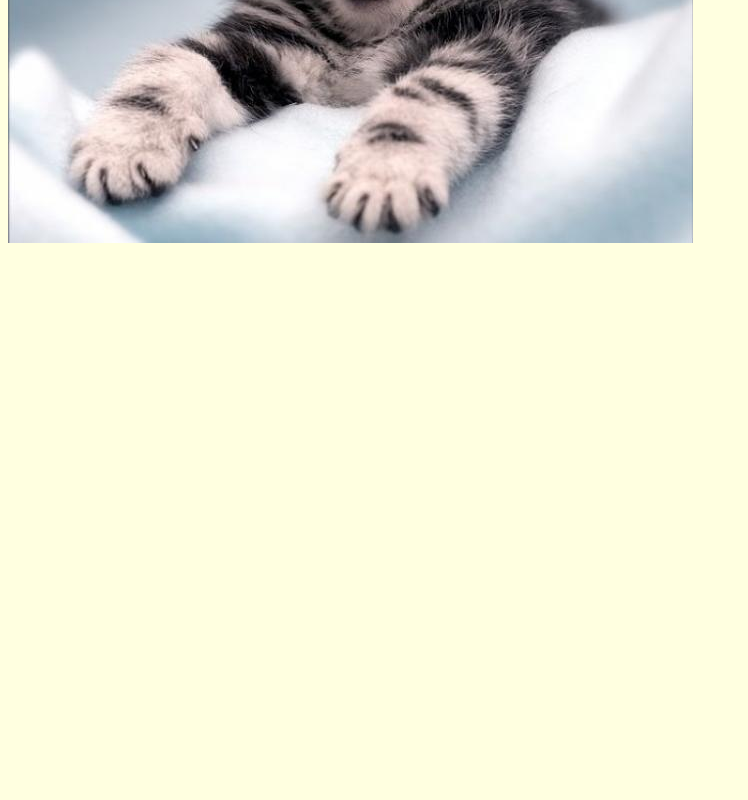
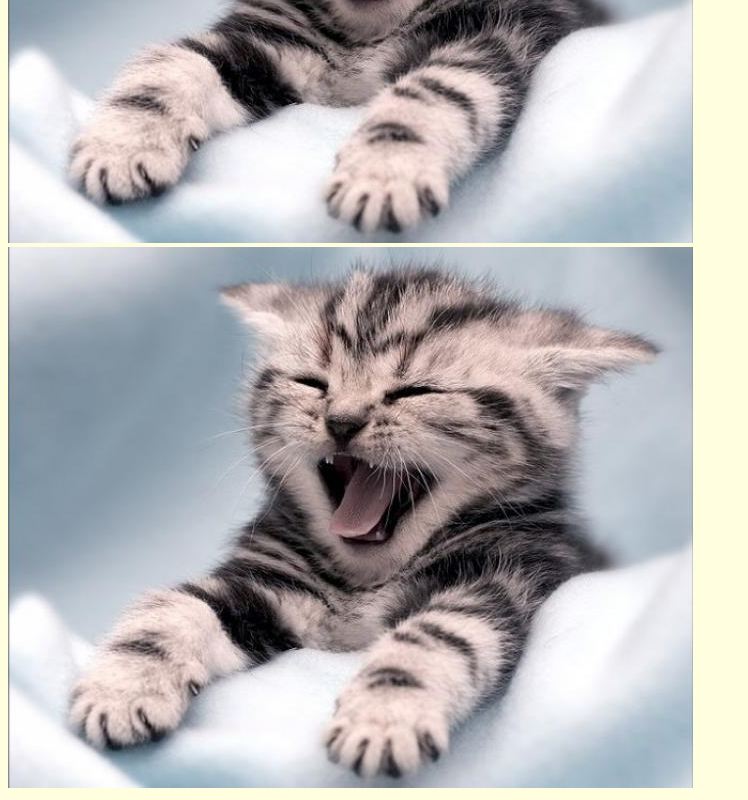
Before and after one commit to xuexinxu/xuexinxu.github.io, a plain HTML site: page index.html in a window 1280 px wide. Shown: the part 966-1766 px from the top of the page, without its empty margins (0-748 px from the left). Before the commit the page ends 1221 px from the top, so only its background shows below. Drawn offline with nearby package versions, Linux system fonts and the light colour scheme.

Commit message:
Update index.html

```diff
--- a/index.html
+++ b/index.html
@@ -31,5 +31,6 @@ color: lightpink;
 <h1>Here you go:</h1>
 
 <img src="cutekittenspictures-145124821648lcp.jpg" alt="https://github.com/xuexinxu/xuexinxu.github.io/blob/master/cutekittenspictures-145124821648lcp.jpg?raw=true" class="img-circle">
+<img src="cutekittenspictures-145124821648lcp.jpg" alt="https://github.com/xuexinxu/xuexinxu.github.io/blob/master/cutekittenspictures-145124821648lcp.jpg?raw=true" class="img-circle">
 </body>
 </html>
```
